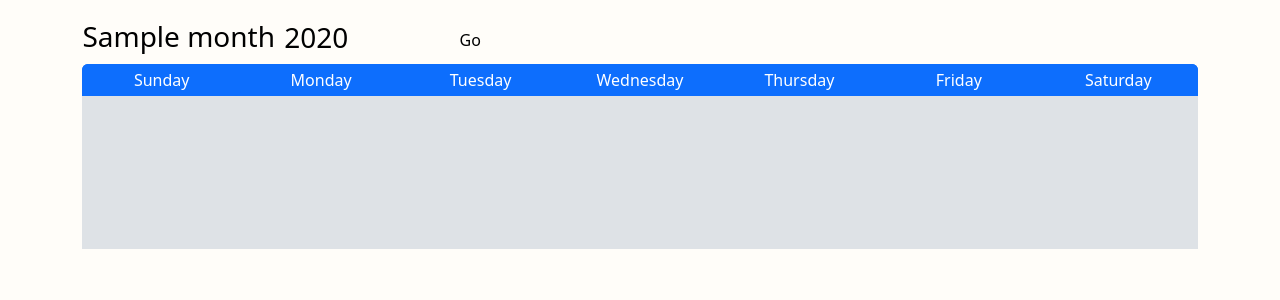
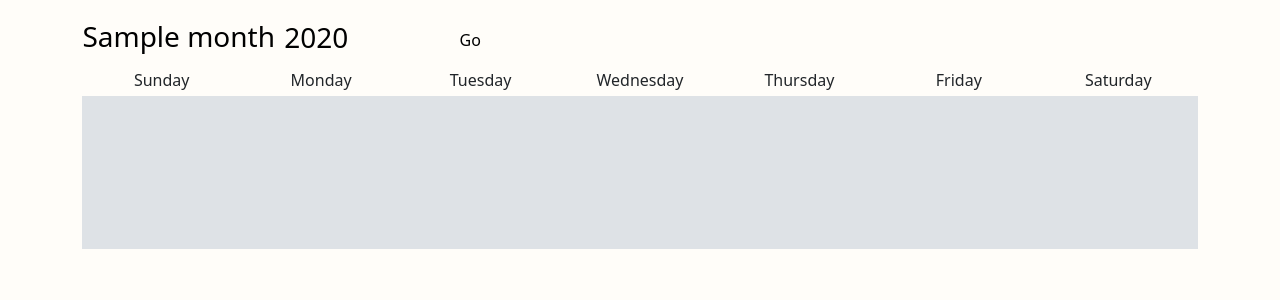
Before and after one commit to corei8/Ordo.media, a Flask app: template templates/calendar.html in a window 1280 px wide. Shown: the top 300 px of the page. Run offline with Flask 3, Linux system fonts and the light colour scheme; the template is opened without the code that fills it: most values are stand-ins (such as "Sample title", 1, 10 or a date in 2020).

Commit message:
fix the weekdays so they don't destroy the onlookers eyes

```diff
--- a/templates/calendar.html
+++ b/templates/calendar.html
@@ -18,14 +18,23 @@
         <input class="submit form-input" type="submit" value="Go">
     </fieldset>
 </form>
-<div class="row w-100 m-0 rounded-top bg-primary">
-    <div class="col bg-primary text-white p-1 text-center rounded">Sunday</div>
-    <div class="col bg-primary text-white p-1 text-center">Monday</div>
-    <div class="col bg-primary text-white p-1 text-center">Tuesday</div>
-    <div class="col bg-primary text-white p-1 text-center">Wednesday</div>
-    <div class="col bg-primary text-white p-1 text-center">Thursday</div>
-    <div class="col bg-primary text-white p-1 text-center">Friday</div>
-    <div class="col bg-primary text-white p-1 text-center rounded">Saturday</div>
+<!-- <div class="row w-100 m-0 rounded-top bg-primary"> -->
+<!--     <div class="col bg-primary text-white p-1 text-center rounded">Sunday</div> -->
+<!--     <div class="col bg-primary text-white p-1 text-center">Monday</div> -->
+<!--     <div class="col bg-primary text-white p-1 text-center">Tuesday</div> -->
+<!--     <div class="col bg-primary text-white p-1 text-center">Wednesday</div> -->
+<!--     <div class="col bg-primary text-white p-1 text-center">Thursday</div> -->
+<!--     <div class="col bg-primary text-white p-1 text-center">Friday</div> -->
+<!--     <div class="col bg-primary text-white p-1 text-center rounded">Saturday</div> -->
+<!-- </div> -->
+<div class="row w-100 m-0">
+    <div class="col p-1 text-center">Sunday</div>
+    <div class="col p-1 text-center">Monday</div>
+    <div class="col p-1 text-center">Tuesday</div>
+    <div class="col p-1 text-center">Wednesday</div>
+    <div class="col p-1 text-center">Thursday</div>
+    <div class="col p-1 text-center">Friday</div>
+    <div class="col p-1 text-center">Saturday</div>
 </div>
 {% for week in data %}
     <div class="row w-100 m-0 border empty_dates">
```
